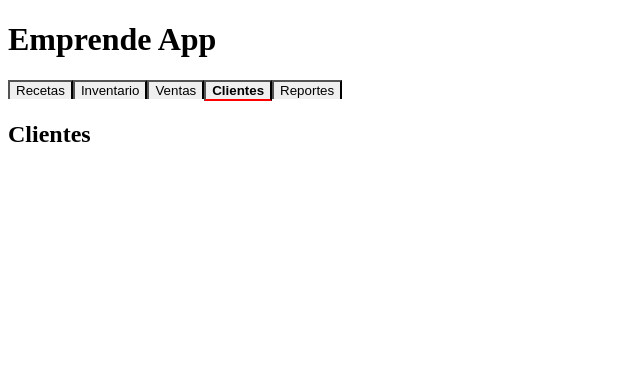
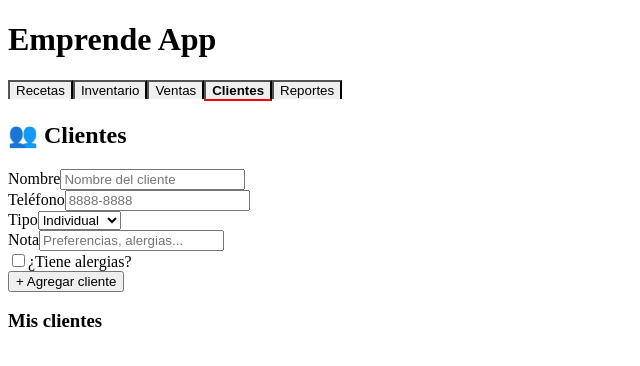
Before and after one commit to YulsICV/emprende-app, a React (Vite) app: page / in a window 1280 px wide. Both pictures are taken after a click on the button "Clientes". Shown: the top 366 px of the page, without its empty margins (0-640 px from the left). Built offline with nearby package versions, Linux system fonts and the light colour scheme.

Commit message:
modulo clientes completado con tabla y alergias

```diff
--- /dev/null
+++ b/components/clientes/FormularioCliente.jsx
@@ -0,0 +1,73 @@
+export default function FormularioCliente({ form, setForm, guardar }) {
+    return (
+        <div>
+            <h2>👥 Clientes</h2>
+
+            <div>
+                <label>Nombre</label>
+                <input
+                    type="text"
+                    value={form.nombre}
+                    onChange={(e) => setForm({ ...form, nombre: e.target.value })}
+                    placeholder="Nombre del cliente"
+                />
+            </div>
+
+            <div>
+                <label>Teléfono</label>
+                <input
+                    type="text"
+                    value={form.telefono}
+                    onChange={(e) => setForm({ ...form, telefono: e.target.value })}
+                    placeholder="8888-8888"
+                />
+            </div>
+
+            <div>
+                <label>Tipo</label>
+                <select
+                    value={form.tipo}
+                    onChange={(e) => setForm({ ...form, tipo: e.target.value })}
+                >
+                    <option value="individual">Individual</option>
+                    <option value="mayorista">Mayorista</option>
+                    <option value="frecuente">Frecuente</option>
+                </select>
+            </div>
+
+            <div>
+                <label>Nota</label>
+                <input
+                    type="text"
+                    value={form.nota}
+                    onChange={(e) => setForm({ ...form, nota: e.target.value })}
+                    placeholder="Preferencias, alergias..."
+                />
+            </div>
+            <div>
+                <label>
+                    <input
+                        type="checkbox"
+                        checked={form.alergias}
+                        onChange={(e) => setForm({ ...form, alergias: e.target.checked })}
+                    />
+                    ¿Tiene alergias?
+                </label>
+            </div>
+
+            {form.alergias && (
+                <div>
+                    <label>¿Cuáles alergias?</label>
+                    <input
+                        type="text"
+                        value={form.notasAlergias}
+                        onChange={(e) => setForm({ ...form, notasAlergias: e.target.value })}
+                        placeholder="Ej: nueces, gluten..."
+                    />
+                </div>
+            )}
+
+            <button type="button" onClick={guardar}>+ Agregar cliente</button>
+        </div>
+    )
+}
--- /dev/null
+++ b/components/clientes/ListaClientes.jsx
@@ -0,0 +1,41 @@
+export default function ListaClientes({ db, ventasDelCliente, eliminar }) {
+    return (
+        <div>
+            <h3>Mis clientes</h3>
+            {db.clientes.length > 0 && (
+                <table>
+                    <thead>
+                        <tr>
+                            <th>Nombre</th>
+                            <th>Teléfono</th>
+                            <th>Tipo</th>
+                            <th>Alergias</th>
+                            <th>Pedidos</th>
+                            <th>Total</th>
+                            <th></th>
+                        </tr>
+                    </thead>
+                    <tbody>
+                        {db.clientes.map(c => {
+                            const historial = ventasDelCliente(c.nombre)
+                            const totalComprado = historial.reduce((s, v) => s + parseFloat(v.total || 0), 0)
+                            return (
+                                <tr key={c.id}>
+                                    <td>{c.nombre}</td>
+                                    <td>{c.telefono || "-"}</td>
+                                    <td>{c.tipo}</td>
+                                    <td>{c.alergias ? `⚠️ ${c.notasAlergias}` : "No"}</td>
+                                    <td>{historial.length}</td>
+                                    <td>₡{totalComprado.toFixed(0)}</td>
+                                    <td>
+                                        <button type="button" onClick={() => eliminar(c.id)}>🗑</button>
+                                    </td>
+                                </tr>
+                            )
+                        })}
+                    </tbody>
+                </table>
+            )}
+        </div>
+    )
+}
--- a/pages/Clientes.jsx
+++ b/pages/Clientes.jsx
@@ -1,9 +1,41 @@
-function Clientes() {
+import { useState } from "react"
+import FormularioCliente from "../components/clientes/FormularioCliente"
+import ListaClientes from "../components/clientes/ListaClientes"
+
+export default function Clientes({ db, actualizarDb }) {
+    const [form, setForm] = useState({
+        nombre: "",
+        telefono: "",
+        tipo: "individual",
+        alergias: false,
+        notasAlergias: "",
+        nota: ""
+    })
+
+    const guardar = () => {
+        if (!form.nombre) return
+
+        const nuevoCliente = {
+            ...form,
+            id: crypto.randomUUID(),
+            fecha: new Date().toISOString()
+        }
+
+        actualizarDb("clientes", [...db.clientes, nuevoCliente])
+        setForm({ nombre: "", telefono: "", tipo: "individual", nota: "" })
+    }
+
+    const eliminar = (id) => {
+        actualizarDb("clientes", db.clientes.filter(c => c.id !== id))
+    }
+
+    const ventasDelCliente = (nombre) =>
+        db.ventas.filter(v => v.cliente === nombre)
+
     return (
         <div>
-            <h2>Clientes</h2>
+            <FormularioCliente form={form} setForm={setForm} guardar={guardar} />
+            <ListaClientes db={db} ventasDelCliente={ventasDelCliente} eliminar={eliminar} />
         </div>
     )
 }
-
-export default Clientes
```
